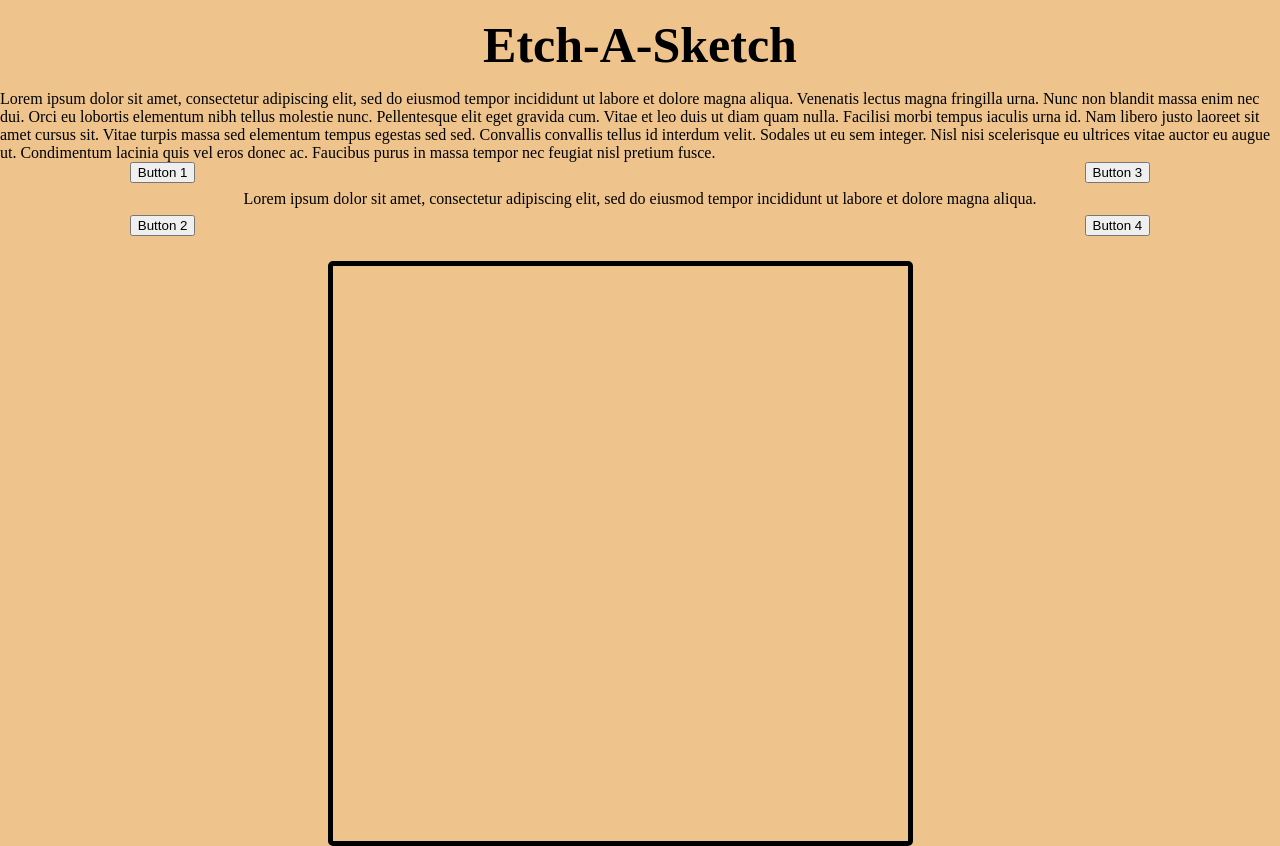
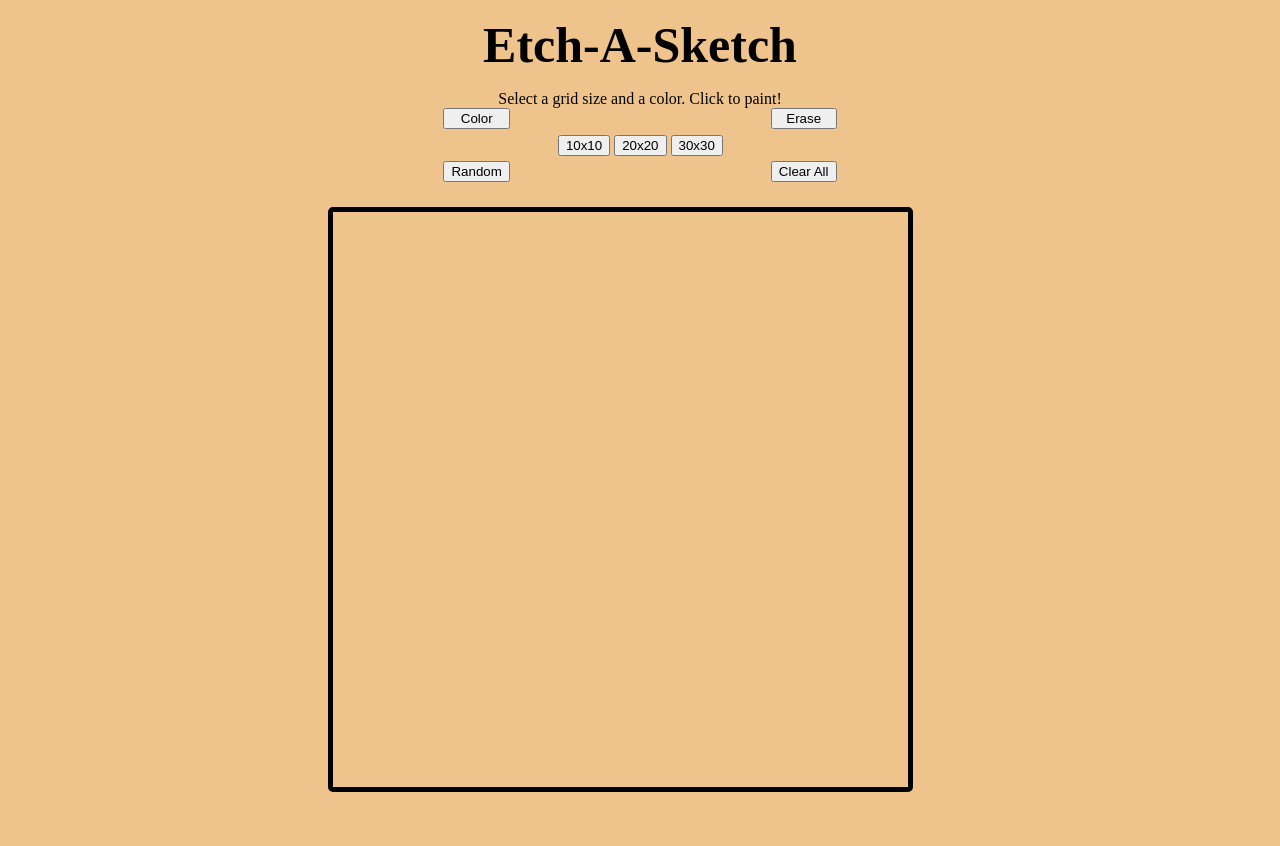
Before and after one commit to Warmflapjacks/OoochAScootch, a plain HTML site: page index.html in a window 1280 px wide. After the commit the page ends 800 px from the top, so only its background shows below. Drawn offline with Linux system fonts and the light colour scheme.

Commit message:
Add button names and proper instructions

```diff
--- a/index.html
+++ b/index.html
@@ -12,16 +12,21 @@
     <div class="body">
         <header>Etch-A-Sketch</header>
         <div class="main">
-            <div class="description">Lorem ipsum dolor sit amet, consectetur adipiscing elit, sed do eiusmod tempor incididunt ut labore et dolore magna aliqua. Venenatis lectus magna fringilla urna. Nunc non blandit massa enim nec dui. Orci eu lobortis elementum nibh tellus molestie nunc. Pellentesque elit eget gravida cum. Vitae et leo duis ut diam quam nulla. Facilisi morbi tempus iaculis urna id. Nam libero justo laoreet sit amet cursus sit. Vitae turpis massa sed elementum tempus egestas sed sed. Convallis convallis tellus id interdum velit. Sodales ut eu sem integer. Nisl nisi scelerisque eu ultrices vitae auctor eu augue ut. Condimentum lacinia quis vel eros donec ac. Faucibus purus in massa tempor nec feugiat nisl pretium fusce.</div>
+            <div class="description">Select a grid size and a color. Click to paint!</div>
             <div class="options">
                 <div class="left-buttons">
-                    <button>Button 1</button>
-                    <button>Button 2</button>
+                    <button>Color</button>
+                    <button>Random</button>
                 </div>
-                <div class="middle">Lorem ipsum dolor sit amet, consectetur adipiscing elit, sed do eiusmod tempor incididunt ut labore et dolore magna aliqua.</div>
+                <div class="middle">
+                    <button>10x10</button>
+                    <button>20x20</button>
+                    <button>30x30</button>
+
+                </div>
                 <div class="right-buttons">
-                    <button>Button 3</button>
-                    <button>Button 4</button>
+                    <button>Erase</button>
+                    <button>Clear All</button>
                 </div>
             </div>
             <div class="sketch-area"></div>
```
